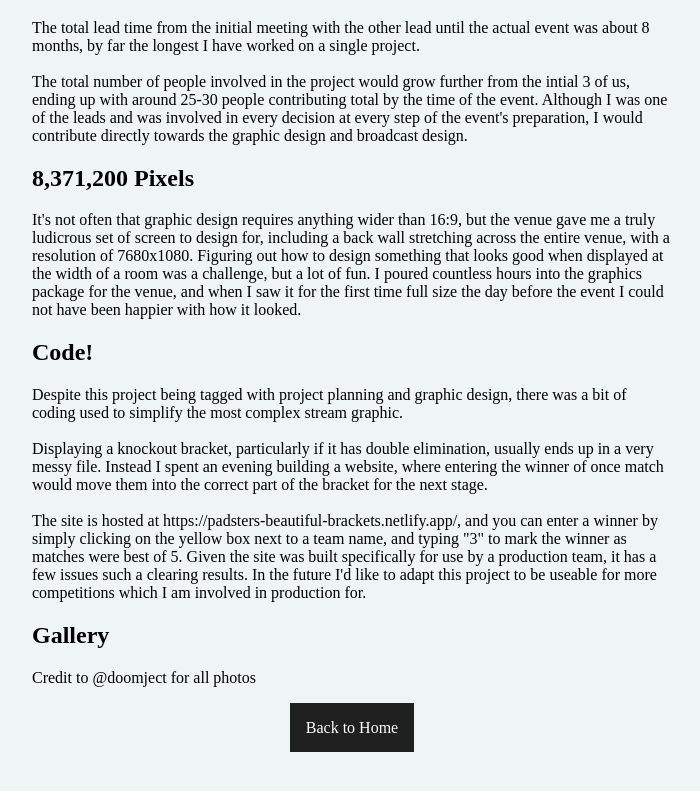
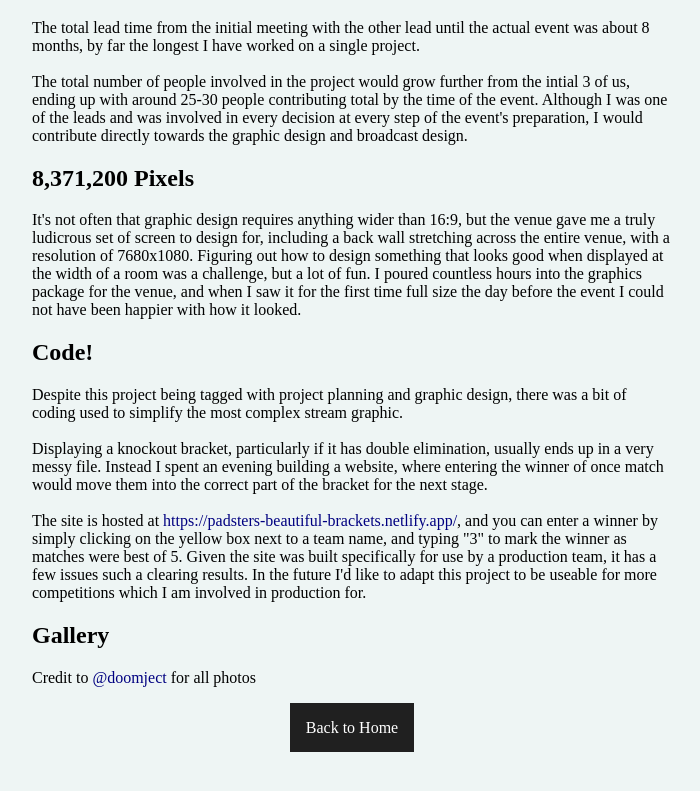
Before and after one commit to patrick-jc-evans/PJCE-Portfolio, a React (Vite) app in the folder portfolio/: page /trent-on-track in a window 1280 px wide. Shown: the part 648-1439 px from the top of the page, without its empty margins (288-988 px from the left). Built offline with nearby package versions, Linux system fonts and the light colour scheme; a web font is replaced by a local one.

Commit message:
add links to trentontrack

```diff
--- a/portfolio/src/pages/articles/articles.css
+++ b/portfolio/src/pages/articles/articles.css
@@ -28,6 +28,17 @@
         font-weight: 700;
         font-style: italic;
         color: navy;
+    }
+
+    .links-basic {
+        font-weight: 400;
+        color: navy;
+        padding: 0px;
+    }
+
+    .links-basic:hover {
+        color: #00eeff;
+        background-color: #ffffff00;
     }
 
     .links:hover {
--- a/portfolio/src/pages/articles/trentontrack/trentontrack.jsx
+++ b/portfolio/src/pages/articles/trentontrack/trentontrack.jsx
@@ -67,17 +67,29 @@ export default function TrentonTrack() {
                 bracket for the next stage.
                 <br />
                 <br />
-                The site is hosted at
-                https://padsters-beautiful-brackets.netlify.app/, and you can
-                enter a winner by simply clicking on the yellow box next to a
-                team name, and typing "3" to mark the winner as matches were
-                best of 5. Given the site was built specifically for use by a
-                production team, it has a few issues such a clearing results. In
-                the future I'd like to adapt this project to be useable for more
-                competitions which I am involved in production for.
+                The site is hosted at{" "}
+                <a
+                    href="https://padsters-beautiful-brackets.netlify.app/"
+                    className="links-basic"
+                >
+                    https://padsters-beautiful-brackets.netlify.app/
+                </a>
+                , and you can enter a winner by simply clicking on the yellow
+                box next to a team name, and typing "3" to mark the winner as
+                matches were best of 5. Given the site was built specifically
+                for use by a production team, it has a few issues such a
+                clearing results. In the future I'd like to adapt this project
+                to be useable for more competitions which I am involved in
+                production for.
             </p>
             <h2>Gallery</h2>
-            <p>Credit to @doomject for all photos</p>
+            <p>
+                Credit to{" "}
+                <a href="https://x.com/doomject" className="links-basic">
+                    @doomject
+                </a>{" "}
+                for all photos
+            </p>
             <section className="links-section">
                 <a href="/" className="back">
                     Back to Home
```
